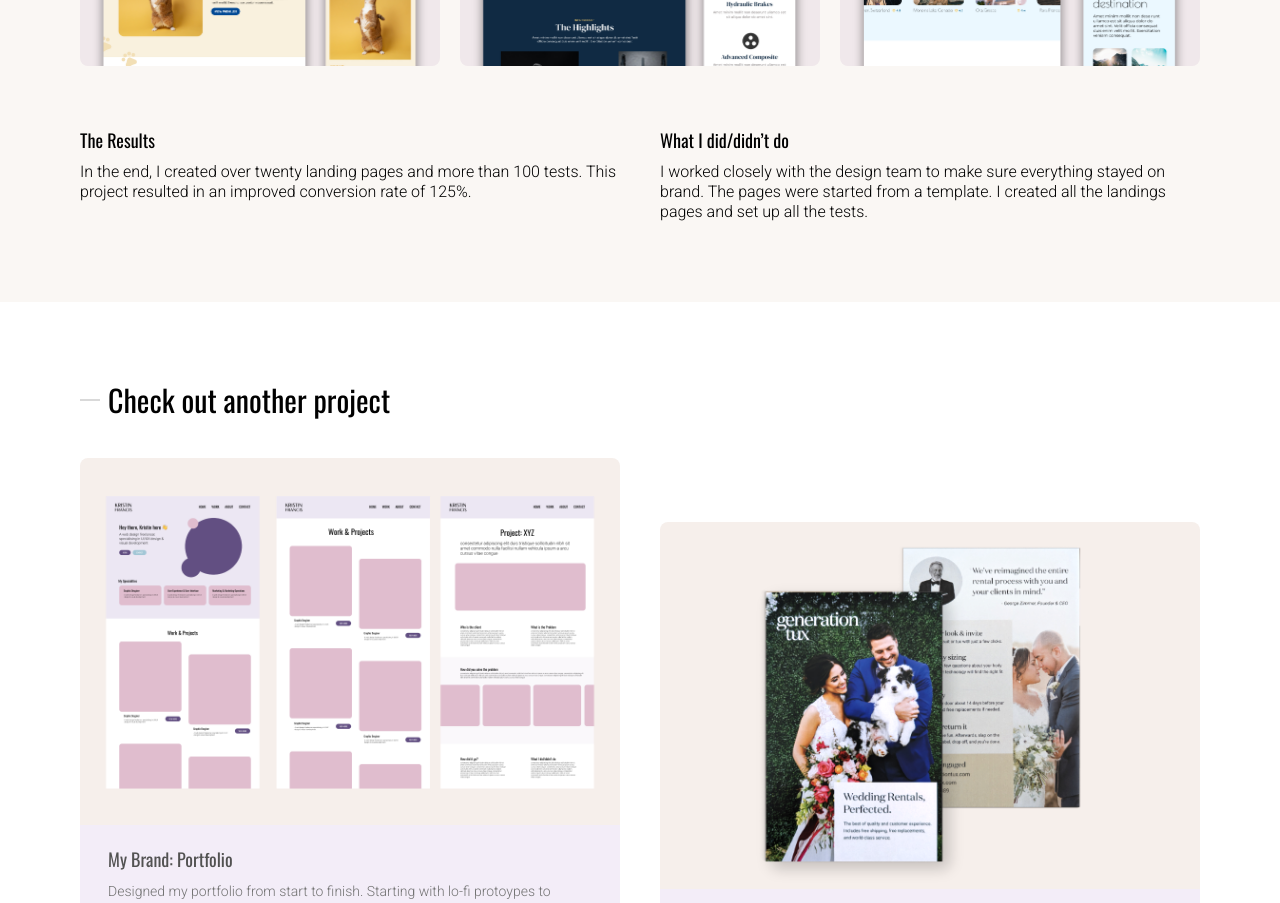
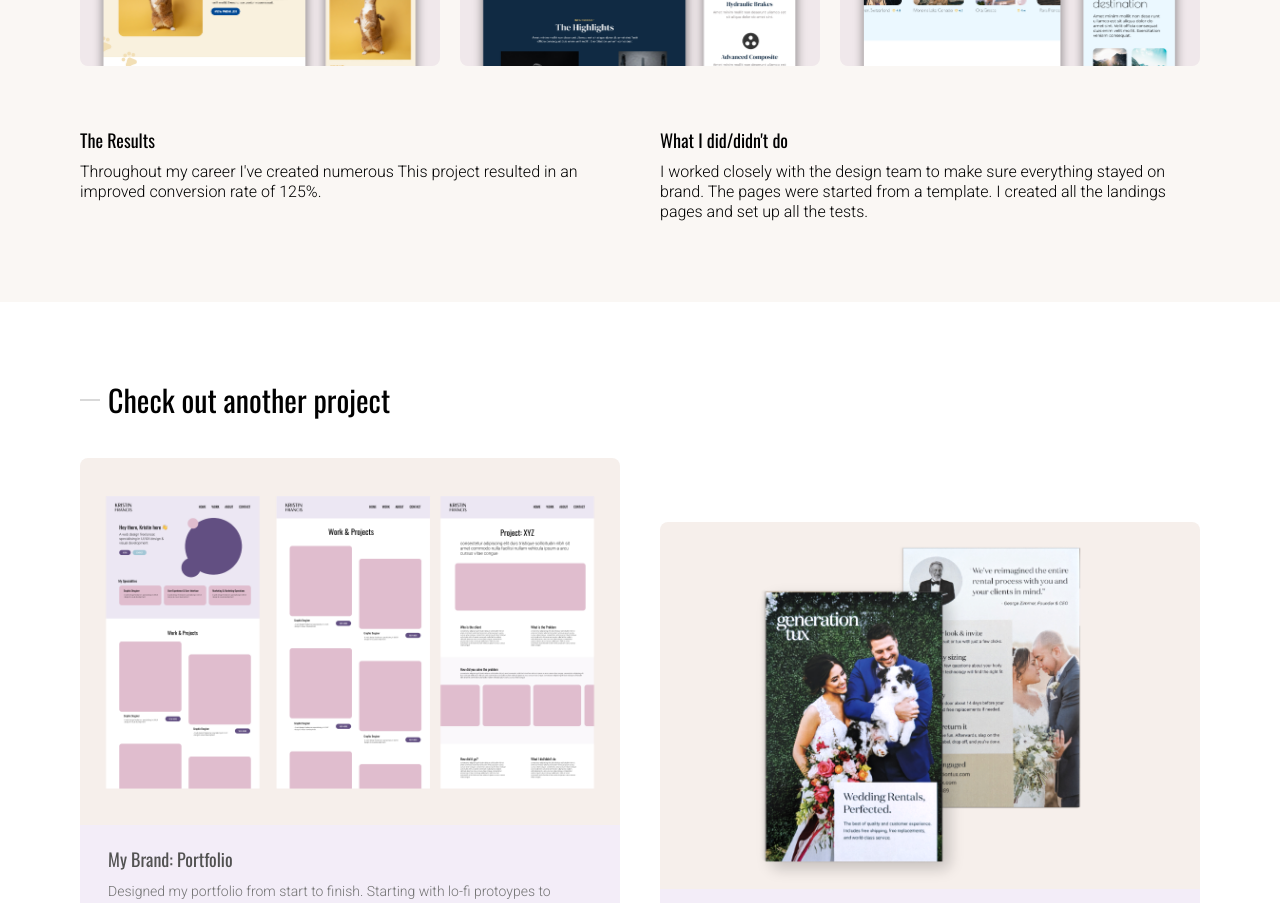
Before and after one commit to kfrancis812/kfrancis812.github.io, a Next.js app: page /projects/landingpage in a window 1280 px wide. Shown: the part 2060-2963 px from the top of the page. Built offline with nearby package versions, Linux system fonts and the light colour scheme.

Commit message:
remove appos

```diff
--- a/pages/contact.js
+++ b/pages/contact.js
@@ -50,7 +50,7 @@ export default function Home() {
 
               </div>
               <div className="pt-3 md:pl-20 pl-10 pr-10 text-xl font-light leading-7 text-darkpgray">
-              Let’s make something special. Whether it's creating a process or desiging a user experience, I'm ready to dive in and help solve problems and optimize.
+              Let&apos;s make something special. Whether it&apos;s creating a process or desiging a user experience, I&apos;m ready to dive in and help solve problems and optimize.
 
               </div>
               <div className="md:pl-20 pl-10 pt-5 flex flex-row">
--- a/pages/projects/landingpage.js
+++ b/pages/projects/landingpage.js
@@ -79,14 +79,14 @@ export default function Home() {
                   Project Description
                 </div>
                 <div className="font-light text-base pt-2 leading-5">
-                  For the past ten years, I've created landing pages with tools such as unbounce and wordpress. Then optimized the pages by a/b testings copy, images, and layout. Recently I've started desiging pages from scratch as seen above.</div>
+                  For the past ten years, I&apos;ve created landing pages with tools such as unbounce and wordpress. Then optimized the pages by a/b testings copy, images, and layout. Recently I&apos;ve started desiging pages from scratch as seen above.</div>
                   </div>
               <div className="flex flex-col pt-5 md:w-6/12 md:pl-5">
                 <div className="font-display text-lg">
                   The Problem & Current Situation
                 </div>
                 <div className="font-light text-base pt-2 leading-5">
-                Unfortunately, I don't have a lot of samples of my work that I can share so I decided to design a few landing pages as examples. </div>
+                Unfortunately, I don&apos;t have a lot of samples of my work that I can share so I decided to design a few landing pages as examples. </div>
 
               </div>
             </div>
@@ -160,11 +160,11 @@ export default function Home() {
                 The Results
               </div>
               <div className="font-light text-base pt-2 leading-5">
-                In the end, I created over twenty landing pages and more than 100 tests. This project resulted in an improved conversion rate of 125%.</div>
+                Throughout my career I&apos;ve created numerous  This project resulted in an improved conversion rate of 125%.</div>
             </div>
             <div className="flex flex-col pt-5 md:w-6/12 md:pl-5">
               <div className="font-display text-lg">
-                What I did/didn’t do
+                What I did/didn&apos;t do
               </div>
               <div className="font-light text-base pt-2 leading-5">
                 I worked closely with the design team to make sure everything stayed on brand. The pages were started from a template. I created all the landings pages and set up all the tests.</div>
--- a/pages/projects/watercolor.js
+++ b/pages/projects/watercolor.js
@@ -80,7 +80,7 @@ export default function Home() {
                   Project Description
                 </div>
                 <div className="font-light text-base pt-2 leading-5">
-                 During the beginning of the pandemic, I purchased a subscription to Let's Make Art Watercolor and fell in love with it.      </div>
+                 During the beginning of the pandemic, I purchased a subscription to Let&apos;s Make Art Watercolor and fell in love with it.      </div>
               </div>
               <div className="flex flex-col pt-5 md:w-6/12 md:pl-5">
                 <div className="font-display text-lg">
@@ -106,7 +106,7 @@ export default function Home() {
             <div className="flex flex-col pt-5 pr-5">
 
               <div className="font-light text-base pt-2 leading-5">
-                I enjoy creating realistic watercolor paintings so I usually start from a photo. I use a lightbox to trace the photo onto watercolor paper. I've tried a lot of different paints and paper but my go tos are Arches 140lb and Winsor & Newton Professional Watcolor paints.
+                I enjoy creating realistic watercolor paintings so I usually start from a photo. I use a lightbox to trace the photo onto watercolor paper. I&apos;ve tried a lot of different paints and paper but my go tos are Arches 140lb and Winsor & Newton Professional Watcolor paints.
               </div>
             </div>
           </div>
@@ -160,10 +160,10 @@ export default function Home() {
             </div>
             <div className="flex flex-col pt-5 md:w-6/12 md:pl-5">
               <div className="font-display text-lg">
-                What I did/didn’t do
+                What I did/didn&apos;t do
               </div>
               <div className="font-light text-base pt-2 leading-5">
-               Most time I use royalty-free images or photos I've taken myself. I ultize a third party vendor to create prints of my paintings. </div>
+               Most time I use royalty-free images or photos I&apos;ve taken myself. I ultize a third party vendor to create prints of my paintings. </div>
 
             </div>
           </div>
```
